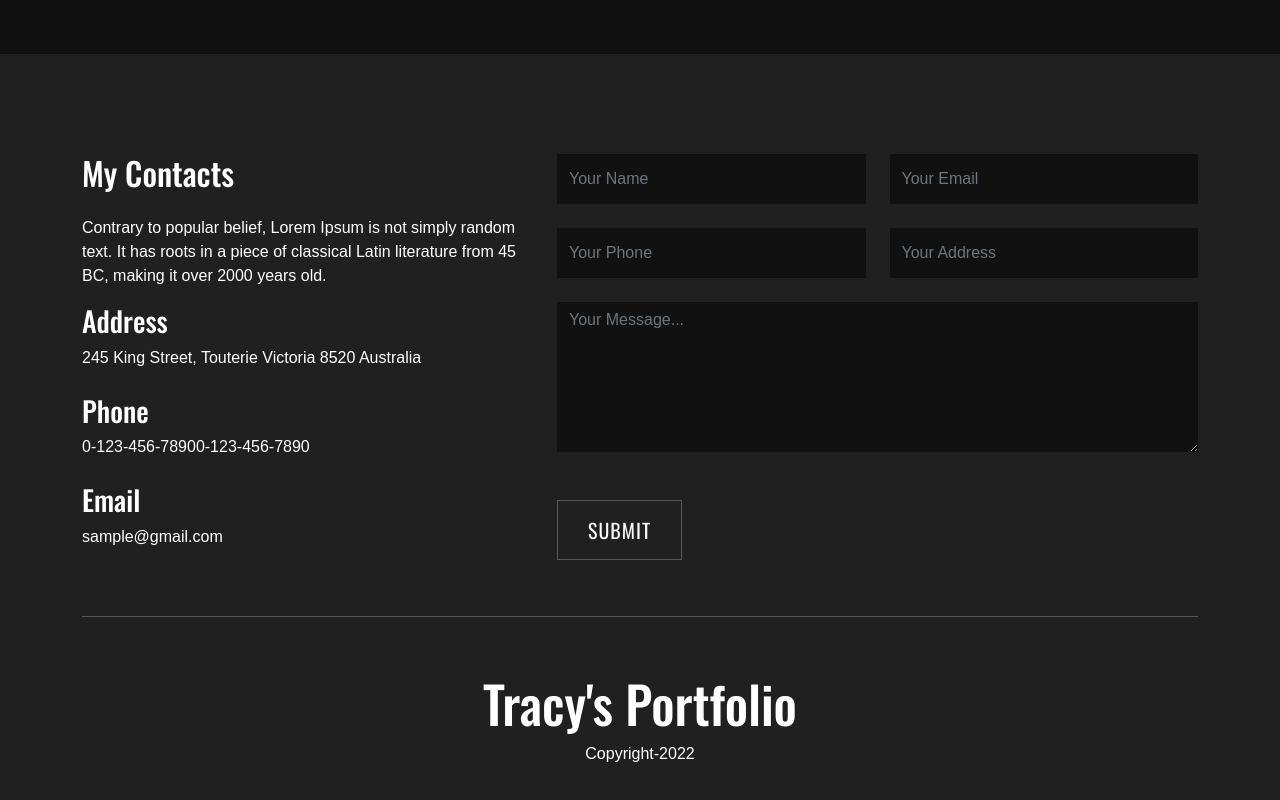
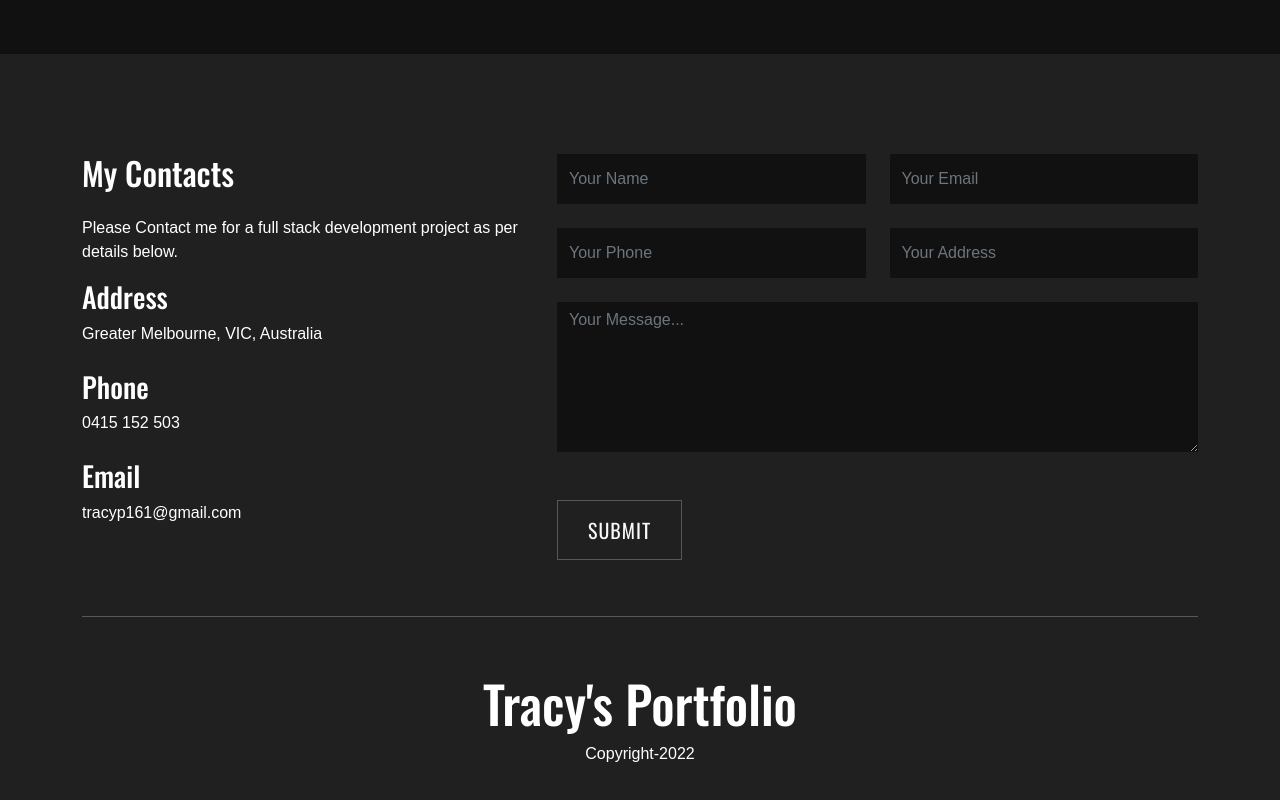
Before and after one commit to tracy161/react-portfolio-v1, a React (Create React App) app: page / in a window 1280 px wide. Shown: the part 2917-3717 px from the top of the page. Built offline with nearby package versions, Linux system fonts and the light colour scheme.

Commit message:
add contact details

```diff
--- a/src/components/Contact.js
+++ b/src/components/Contact.js
@@ -58,22 +58,19 @@ const Contact = () => {
             <div className='contact-page-item'>
               <h2 className='mb-4'>My Contacts</h2>
               <p>
-                Contrary to popular belief, Lorem Ipsum is not simply random
-                text. It has roots in a piece of classical Latin literature from
-                45 BC, making it over 2000 years old.
+                Please Contact me for a full stack development project as per details below.
               </p>
               <div className='adress mb-4'>
                 <h3>Address</h3>
-                <span>245 King Street, Touterie Victoria 8520 Australia</span>
+                <span>Greater Melbourne, VIC, Australia</span>
               </div>
               <div className='phone mb-4'>
                 <h3>Phone</h3>
-                <span>0-123-456-7890</span>
-                <span>0-123-456-7890</span>
+                <span>0415 152 503</span>
               </div>
               <div className='email mb-4'>
                 <h3>Email</h3>
-                <span>sample@gmail.com</span>
+                <span>tracyp161@gmail.com</span>
               </div>
             </div>
           </Col>
```
